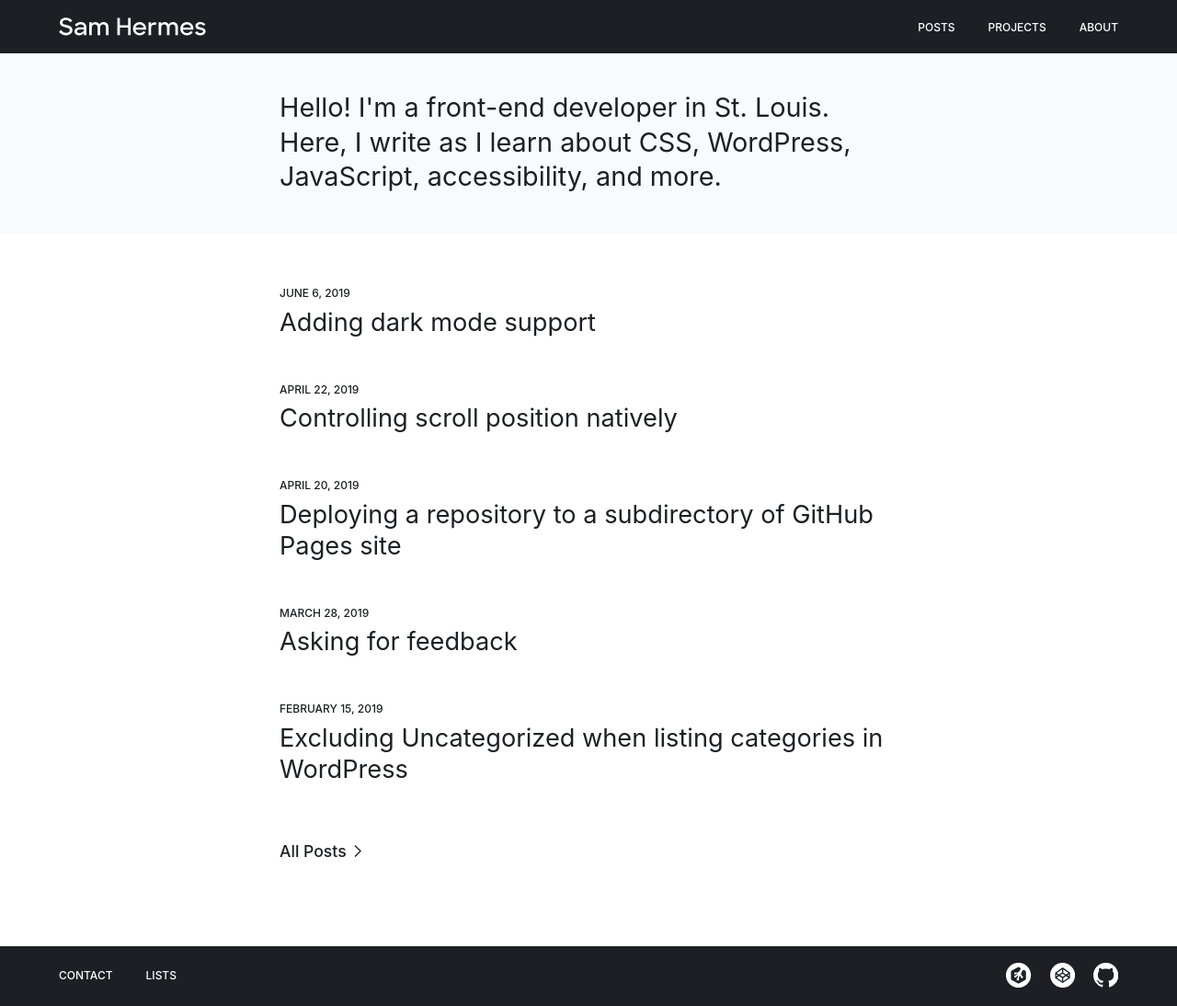
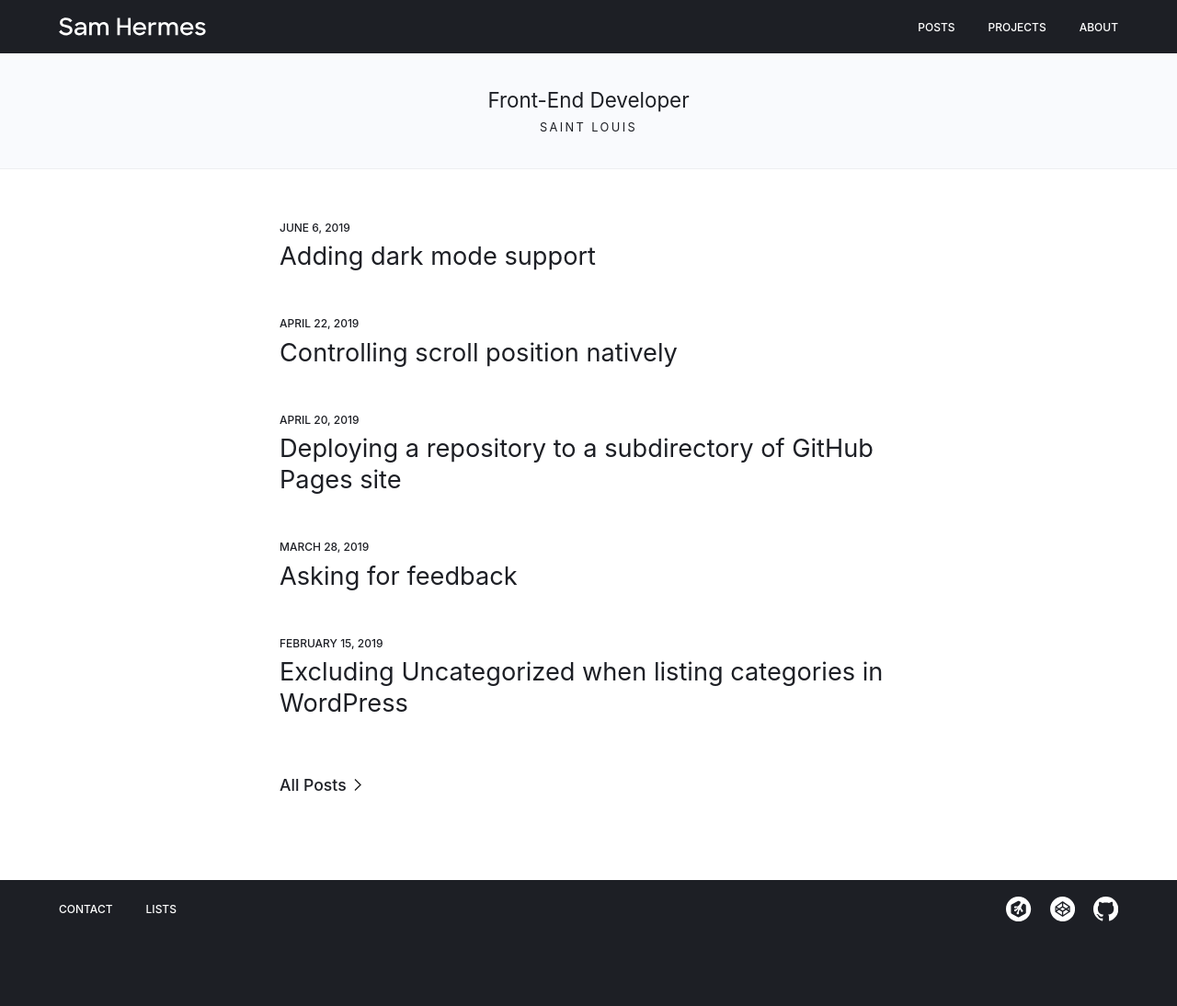
Before and after one commit to samhermes/samhermes.github.io, a Jekyll site: the page built from index.md, in a window 1280 px wide. Shown: the whole page at 92% size. Built offline with Jekyll 4.4.1, drawn with Linux system fonts in a browser that asks for light colours; after the commit the page ends 1022 px from its top, so only the background shows below that.

Commit message:
Update intro section

```diff
--- a/_sass/_global.scss
+++ b/_sass/_global.scss
@@ -92,7 +92,7 @@
     a {
       color: #fff;
       display: block;
-      padding: 0.5rem 0.4rem;
+      padding: 0.5rem;
       border-radius: 0.4em;
       font-weight: 500;
 
--- a/_sass/_home.scss
+++ b/_sass/_home.scss
@@ -7,6 +7,7 @@
 
     .intro {
         background: rgba(69, 106, 199, 0.03);
+        border-bottom: 1px solid rgba(29, 31, 36, 0.05);
 
         @media (prefers-color-scheme: dark) {
             background: transparent;
@@ -19,20 +20,27 @@
             padding: 2rem 0 1rem;
             width: 90%;
             position: relative;
+            text-align: center;
 
             @media screen and (min-width: 48em) {
-                padding: 2.5rem 0 2rem;
+                padding: 2.2rem 0;
             }
         }
 
         p {
-            font-size: 1.5rem;
+            font-size: 1.4rem;
             font-weight: 400;
-            margin: 0 0 0.8rem;
+            margin: 0 0 0.5rem;
             line-height: 1.3;
 
-            @media screen and (min-width: 48em) {
-                font-size: 1.8rem;
+            &:last-child {
+                margin-bottom: 0;
+            }
+
+            &.city {
+                text-transform: uppercase;
+                font-size: 0.8rem;
+                letter-spacing: 0.15rem;
             }
         }
     }
--- a/index.md
+++ b/index.md
@@ -5,7 +5,8 @@ layout: default
 
 <div class="intro">
   <div class="intro-text">
-    <p>Hello! I'm a front-end developer in St. Louis. Here, I write as I learn about CSS, WordPress, JavaScript, accessibility, and more.</p>
+    <p>Front-End Developer</p>
+    <p class="city">Saint Louis</p>
   </div>
 </div>
 
```
